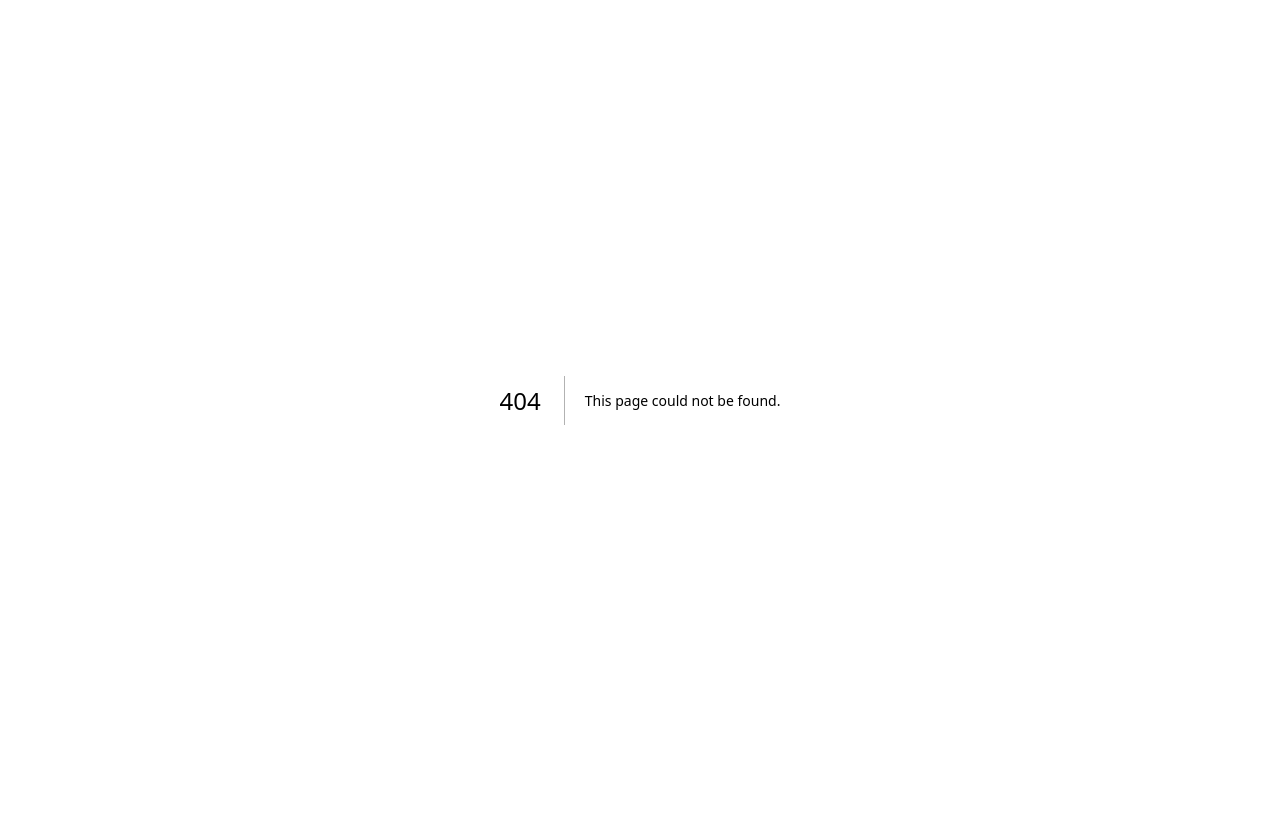
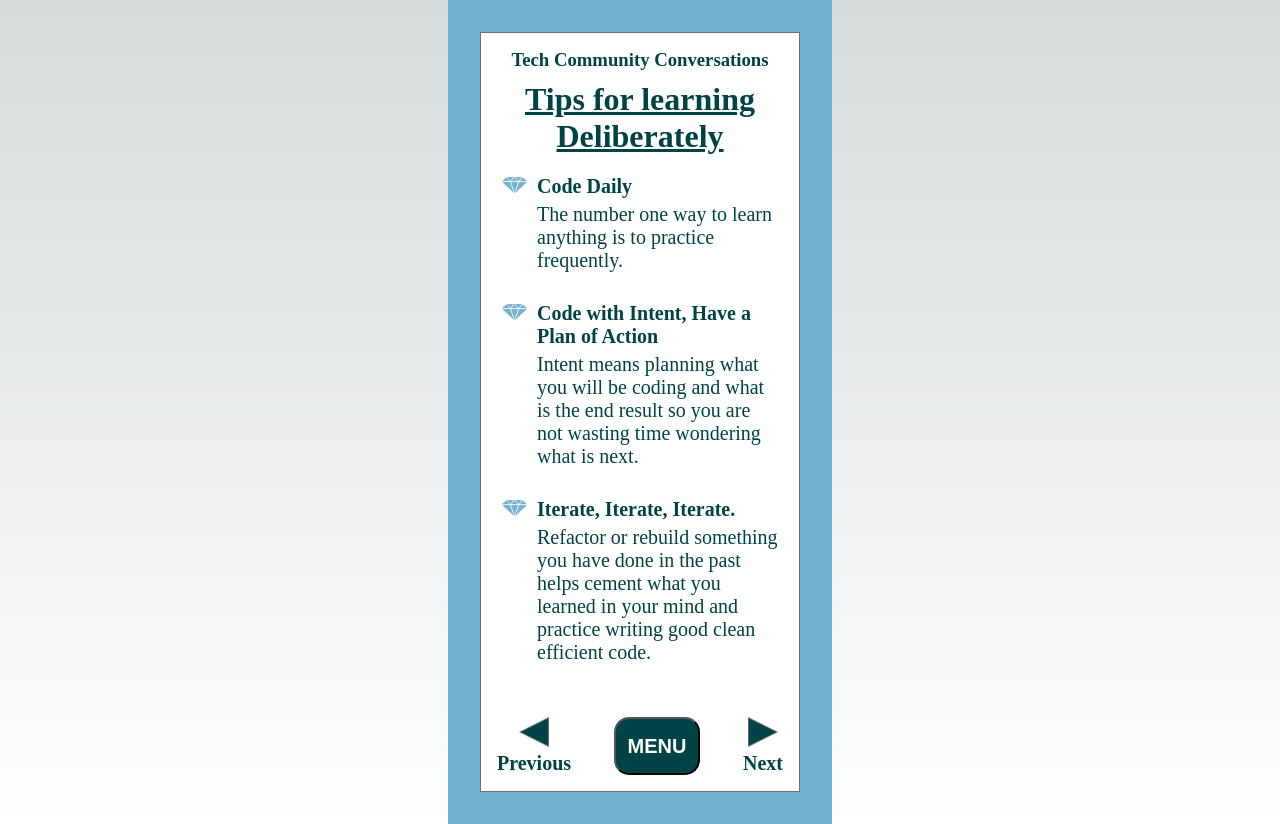
Before and after one commit to jcsmileyjr/tech-community-career-conversations, a Next.js app: page /1 in a window 1280 px wide. Before the commit this address had no page. Before the commit the page ends 800 px from the top, so only its background shows below. Built offline with nearby package versions, Linux system fonts and the light colour scheme.

Commit message:
Refactor article page to look like the main page

```diff
--- /dev/null
+++ b/src/pages/[articleID].js
@@ -0,0 +1,118 @@
+import Head from "next/head";
+import Link from "next/link";
+import Image from 'next/image'
+import data from './lib/data.json';
+import { useRouter } from "next/router";
+import styles from '@/styles/Home.module.css'
+import DiamondImage from '../assets/diamond-icon-blue.png'
+import PreviousArrow from '../assets/PolygonLeft.png'
+import NextArrow from '../assets/PolygonRight.png'
+
+const Article = (req, res) => {
+    const router = useRouter();
+    const {articleID} = router.query;
+    const content = data.find(x => String(x.articleID) === String(articleID));
+    console.log(content)
+
+    // When the user clicks the Next button, the next story is displayed
+    const nextArticle = () => {
+        if((content.length -1) === (currentArticle)){
+        setCurrentArticle(0);
+        }else{
+        setCurrentArticle(currentArticle + 1);
+        }
+    }
+
+    // When the user clicks the Previous button, the story before the current is displayed
+    const previousArticle = () => {
+        if(currentArticle === 0){
+        setCurrentArticle(content.length - 1);
+        }else{
+        setCurrentArticle(currentArticle - 1);
+        }
+    }
+
+    if(content === undefined) return <p>Loading</p>
+    return (
+        <>
+        <Head>
+          <title>Tech Community Career Conversations</title>
+          <meta name="description" content="Community generated career advice" />
+          <meta name="viewport" content="width=device-width, initial-scale=1" />
+          <link rel="icon" href="/favicon.ico" />
+        </Head>
+        <div className={styles.page}>
+            <main className={`${styles.main}`}>
+              <div>
+                <h3 className={`${styles.appTitle} ${styles.primaryTextColorBold}`}>Tech Community Conversations</h3>
+                <h1 className={`${styles.primaryTextColorBold} ${styles.pageTitle}`}>{content.title}</h1>
+                <section className={styles.section}>
+                  {content === 'loading' &&
+                    <p>loading</p>
+                  }
+
+                  {content !== 'loading' &&
+                    <p className={`${styles.content} ${styles.introText} ${styles.primaryTextColorLight}`}>{content.intro}</p>
+                  }
+
+                  {content !== 'loading' &&
+                    <ul className={styles.content}>
+                    {content.listOfBulletPoints.map((bulletpoint, index) => (
+                      <div key={index} className={`${styles.bullet}`}>
+                        <div>
+                          <Image
+                            src={DiamondImage}
+                            alt="Vercel Logo"
+                            className={""}
+                            width={25}
+                            height={16}
+                            priority
+                          />
+
+                        </div>
+                        <div>
+                          <li className={`${styles.contentTitle} ${styles.primaryTextColorBold}`}>{bulletpoint.title}</li>
+                          <p className={`${styles.contentText} ${styles.primaryTextColorLight}`}>{bulletpoint.bulletContent}</p>
+                        </div>
+                      </div>
+                    ))
+                    }
+                    </ul>
+
+                  }
+                </section>
+              </div>
+              <footer className={styles.footer}>
+                <div className={styles.footerDirections} onClick={() => previousArticle()}>
+                  <Image
+                    src={PreviousArrow}
+                    alt="Left Arrow"
+                    className={""}
+                    width={30}
+                    height={30}
+                    priority
+                  />
+                  <p className={`${styles.footerArrowTitle} ${styles.primaryTextColorBold}`}>Previous</p>
+                </div>
+                <button type="button" className={styles.footerMenuButton}>
+                  <Link href="/menu">MENU</Link>
+                </button>
+                <div className={styles.footerDirections} onClick={() => nextArticle()}>
+                  <Image
+                    src={NextArrow}
+                    alt="Right Arrow"
+                    className={""}
+                    width={30}
+                    height={30}
+                    priority
+                  />
+                  <p className={`${styles.footerArrowTitle} ${styles.primaryTextColorBold}`}>Next</p>
+                </div>
+              </footer>
+            </main>
+        </div>
+      </>
+    )
+}
+
+export default Article;
--- a/src/pages/lib/data.json
+++ b/src/pages/lib/data.json
@@ -16,7 +16,8 @@
                 "bulletContent":"Refactor or rebuild something you have done in the past helps cement what you learned in your mind and practice writing good clean efficient code."
             }
         ],
-        "isfeature": true
+        "isfeature": true,
+        "articleID": 1
     },
     {
         "title":"You are only as great as your support system",
@@ -39,7 +40,8 @@
                 "bulletContent":""
             }
         ],
-        "isfeature": false
+        "isfeature": false,
+        "articleID": 2
     },
     {
         "title":"Don't underestimate the power of networking",
@@ -66,6 +68,7 @@
                 "bulletContent":""
             }
         ],
-        "isfeature": false
+        "isfeature": false,
+        "articleID": 3
     }
 ]
--- a/src/pages/menu.js
+++ b/src/pages/menu.js
@@ -32,7 +32,7 @@ const Menu = () => {
                     }
 
                     {content !== 'loading' && content.map((article, index) => (
-                        <Link href="/" id={index} className={`${styles.articleLinks} ${styles.primaryTextColorBold}`}>{article.title}</Link>
+                        <Link href={`/${article.articleID}`} key={index} className={`${styles.articleLinks} ${styles.primaryTextColorBold}`}>{article.title} & {article.articleID}</Link>
                     ))
                     }
                 </main>
```
